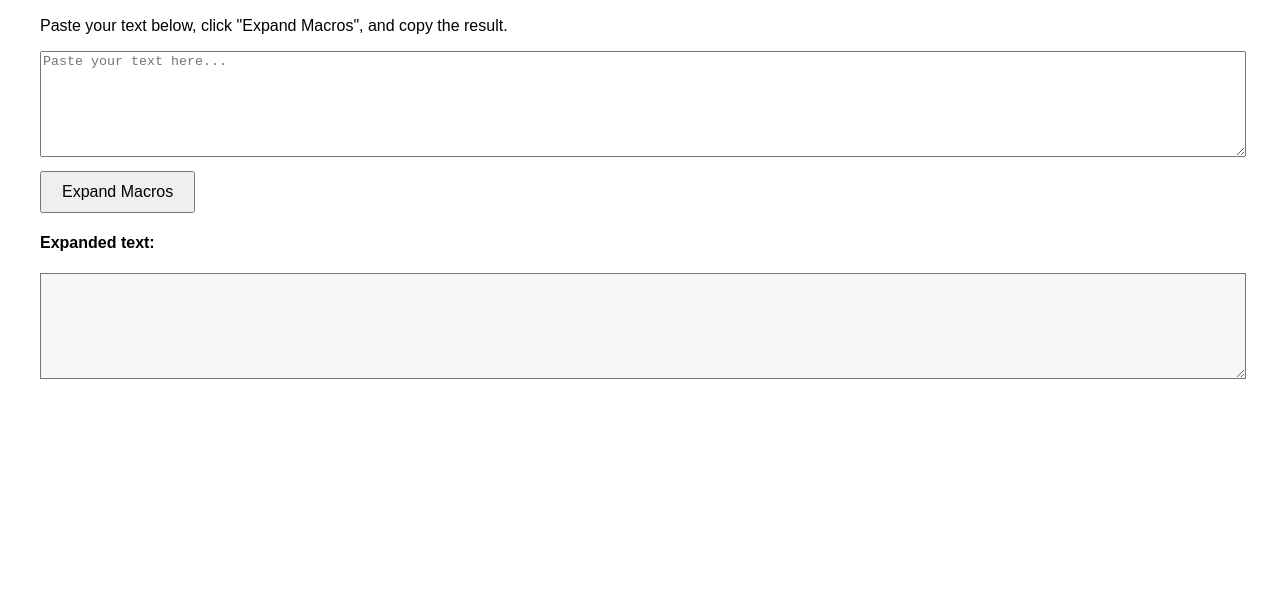
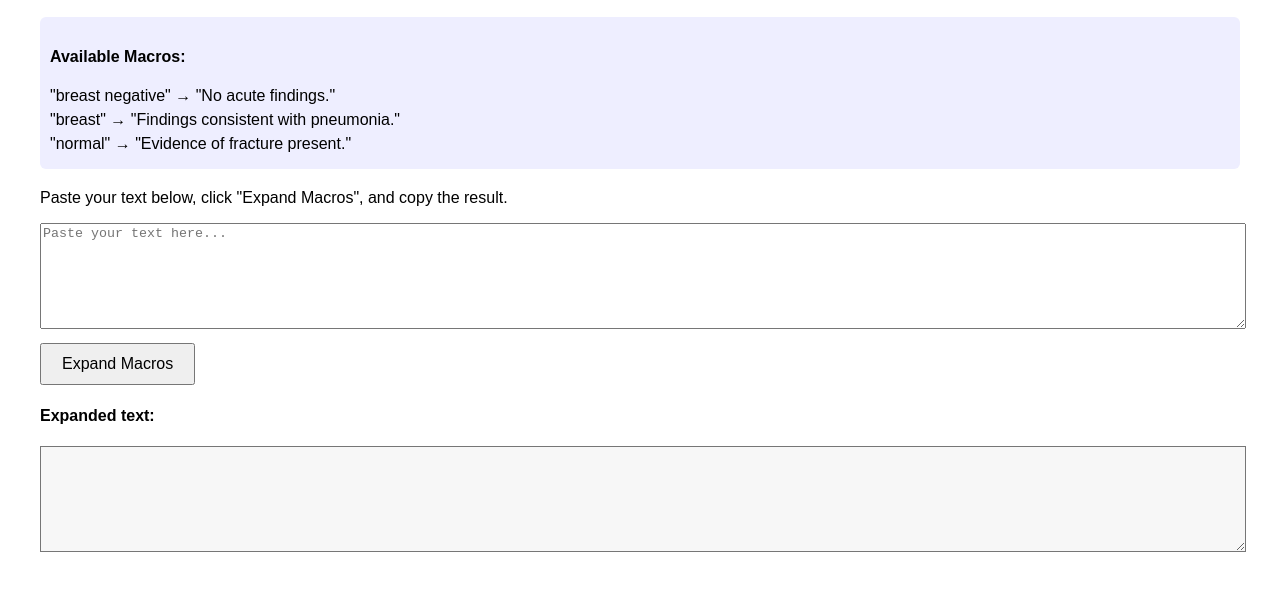
Before and after one commit to nader-alhalabi/radScript, a plain HTML site: page index.html in a window 1280 px wide. Shown: the part 71-662 px from the top of the page. Drawn offline with Linux system fonts and the light colour scheme.

Commit message:
show macros

```diff
--- a/index.html
+++ b/index.html
@@ -9,10 +9,16 @@
     textarea { width: 100%; min-height: 100px; margin-bottom: 10px; }
     button { padding: 10px 20px; font-size: 16px; }
     #output { min-height: 100px; background: #f7f7f7; }
+    #macros-list { background: #eef; padding: 10px; margin-bottom: 20px; border-radius: 6px; }
+    .macro-item { margin-bottom: 6px; }
   </style>
 </head>
 <body>
   <h2>Macro Expander Webapp</h2>
+  <div id="macros-list">
+    <h4>Available Macros:</h4>
+    <div id="macros"></div>
+  </div>
   <p>Paste your text below, click "Expand Macros", and copy the result.</p>
   <textarea id="input" placeholder="Paste your text here..."></textarea>
   <button onclick="expandMacros()">Expand Macros</button>
@@ -24,17 +30,30 @@
     // Load macros.json from the same directory
     fetch('macros.json')
       .then(response => response.json())
-      .then(data => { macros = data; })
+      .then(data => {
+        macros = data;
+        renderMacros();
+      })
       .catch(() => { macros = {}; });
 
     function expandMacros() {
       let text = document.getElementById('input').value;
       for (const [key, value] of Object.entries(macros)) {
-        // Replace all occurrences of the macro key
         text = text.split(key).join(value);
       }
       document.getElementById('output').value = text;
     }
+
+    function renderMacros() {
+      const macrosDiv = document.getElementById('macros');
+      macrosDiv.innerHTML = '';
+      for (const [key, value] of Object.entries(macros)) {
+        const item = document.createElement('div');
+        item.className = 'macro-item';
+        item.textContent = `"${key}" → "${value}"`;
+        macrosDiv.appendChild(item);
+      }
+    }
   </script>
 </body>
 </html>
```
